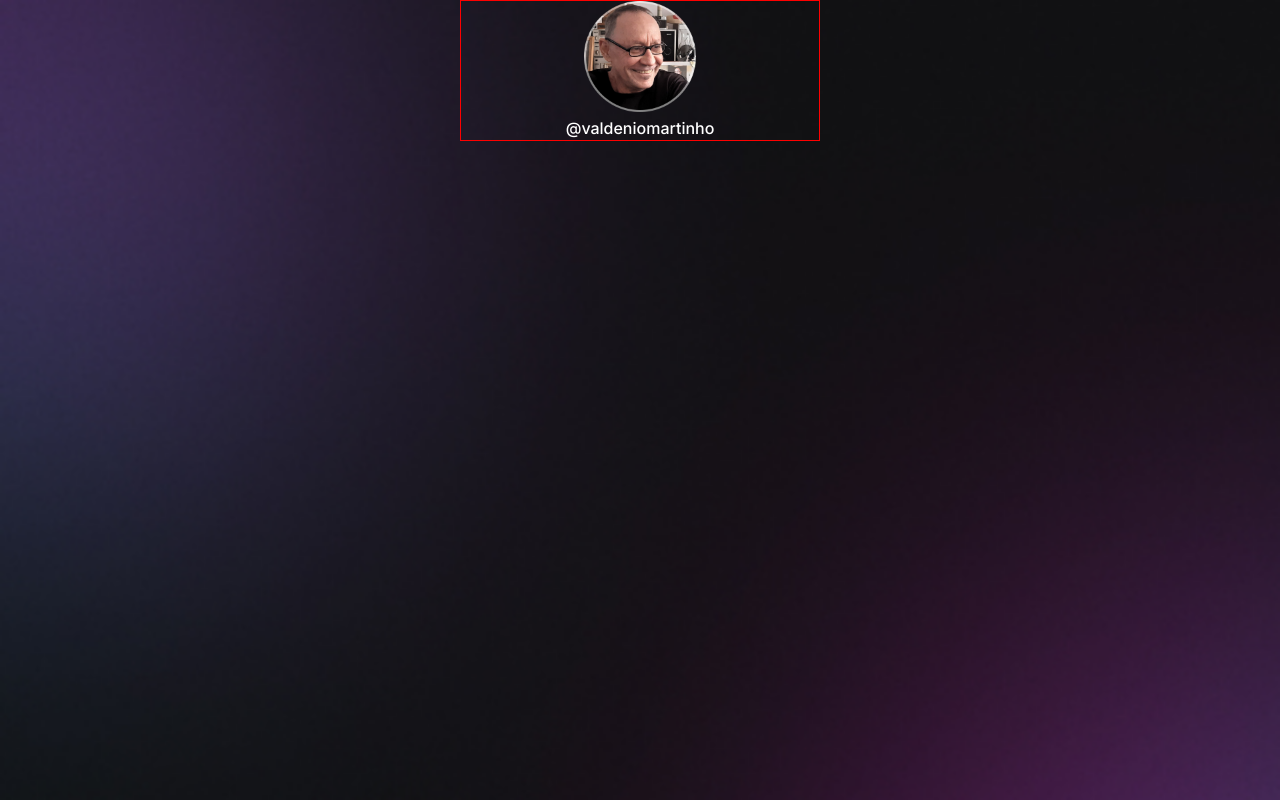
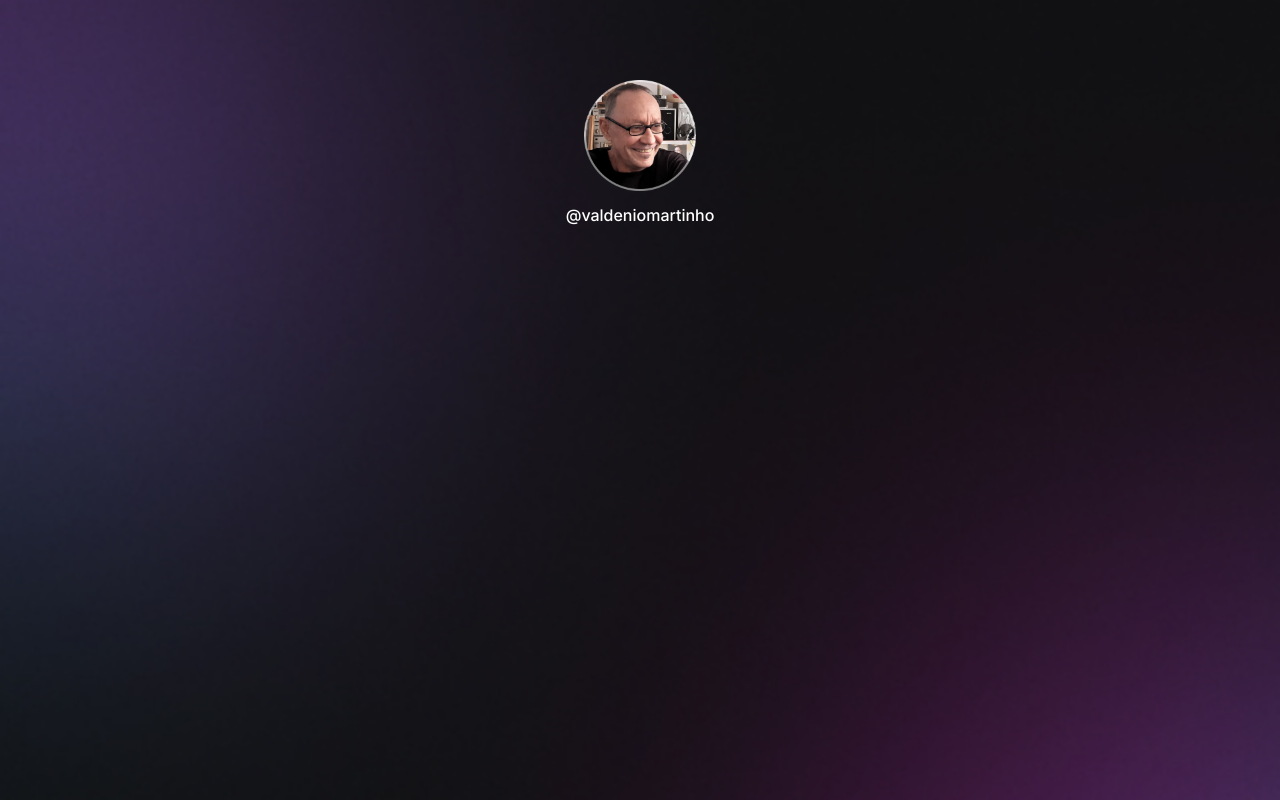
Before and after one commit to valdenio458/fundamentos-rocketseat, a plain HTML site: page index.html in a window 1280 px wide. Drawn offline with Linux system fonts and the light colour scheme.

Commit message:
margin e padding

```diff
--- a/style.css
+++ b/style.css
@@ -22,14 +22,15 @@ body * {
 }
 
 #container {
-  border: 1px solid red;
   width: 360px;
-  margin: auto;
+  margin: 56px auto 0px;
+
 }
 
 
 #profile {
   text-align: center;
+  padding: 24px;
 }
 
 #profile img {
@@ -40,4 +41,5 @@ body * {
 #profile p {
 font-weight: 500;
 line-height: 24px;
+margin-top: 8px;
 }
```
